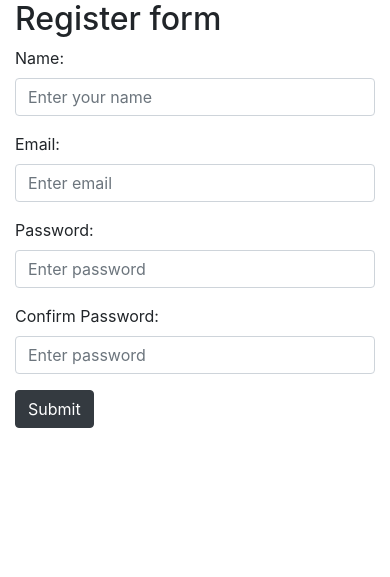
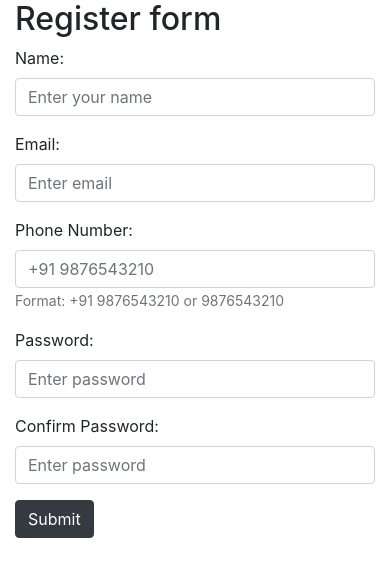
Before and after one commit to Soumyashree6002/Authentication_System, a Flask app: page /register in a window 390 px wide. Shown: the top 577 px of the page. Run offline with Flask 3, Linux system fonts and the light colour scheme.

Commit message:
Added phone number feature

```diff
--- a/app.py
+++ b/app.py
@@ -11,12 +11,14 @@ app.secret_key = 'it_is_secret'
 class User(db.Model):
     id = db.Column(db.Integer, primary_key = True)
     name = db.Column(db.String(100), nullable = False)
+    ph_number = db.Column(db.String(15), nullable=False, unique=True)
     email = db.Column(db.String(100), nullable = False)
     password = db.Column(db.String(100))
 
-    def __init__(self, email, password, name):
+    def __init__(self, email, password, name, ph_number):
         self.name = name
         self.email = email
+        self.ph_number = ph_number
         self.password = bcrypt.hashpw(password.encode('utf-8'), bcrypt.gensalt()).decode('utf-8')
 
     def check_password(self, password):
@@ -35,6 +37,7 @@ def register():
     if request.method == 'POST':
         name = request.form['name']
         email = request.form.get('email')
+        ph_number = request.form.get('phone')
         password = request.form['password']
         confirm_password = request.form['pwd']
 
@@ -46,6 +49,10 @@ def register():
             flag = True
             return render_template('register.html', error2 = flag)
 
+        existing_user = User.query.filter_by(ph_number=ph_number).first()
+        if(existing_user):
+            return render_template('register.html', error4 = "Account already exists with this phone number")
+
         has_alpha = any(c.isalpha() for c in password)
         has_digit = any(c.isdigit() for c in password)
         has_special = any(c in string.punctuation for c in password)
@@ -55,7 +62,7 @@ def register():
         if(strong_password == False):
             return render_template('register.html', error3 = "Please enter a strong password(it should contain alphabets, numbers, as well as special characters)")
 
-        new_user = User(email=email, password=password, name=name)
+        new_user = User(email=email, password=password, name=name, ph_number=ph_number)
         db.session.add(new_user)
         db.session.commit()
         session['email'] = email
--- a/templates/register.html
+++ b/templates/register.html
@@ -25,6 +25,10 @@
                     <p style="color: red;">{{error3}}</p>
                 {% endif %}
 
+                {% if(error4): %}
+                    <p style="color: red;">{{error4}}</p>
+                {% endif %}
+
 
                 <h2>Register form</h2>
                 <form action="/register" method="post">
@@ -36,6 +40,11 @@
                         <label for="email">Email:</label>
                         <input type="email" class="form-control" id="email" placeholder="Enter email" name="email" required>
 
+                    </div>
+                    <div class="form-group">
+                        <label for="phone">Phone Number:</label>
+                        <input type="tel" class="form-control" id="phone" name="phone" placeholder="+91 9876543210" pattern="(\+91\s?)?[6-9]\d{9}" required>
+                        <small class="text-muted">Format: +91 9876543210 or 9876543210</small>
                     </div>
                     <div class="form-group">
                         <label for="password">Password:</label>
```
